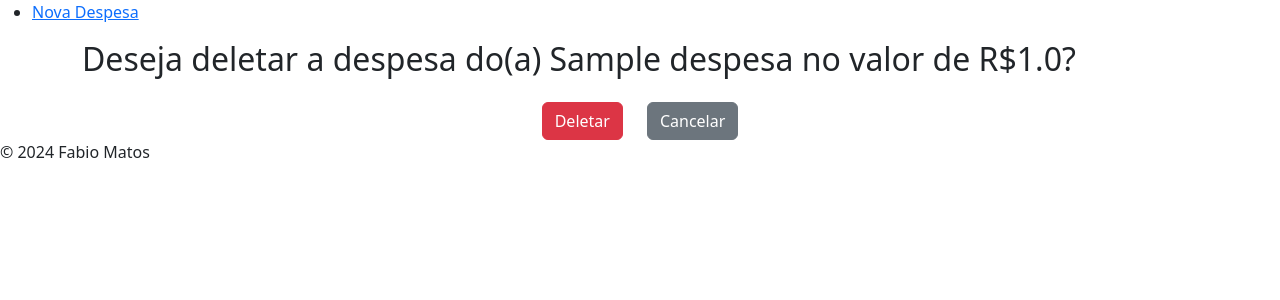
After one commit to FabioMTeixeira/Despesas, a Django app: page /despesa/1/deletar/ in a window 1280 px wide. The commit adds this page. Shown: the top 300 px of the page. Run offline with Django 5.2, Linux system fonts and the light colour scheme; tables that the repository leaves empty hold one stand-in row (values such as "Sample post").

Commit message:
Adicionado nova CBV para deletar uma despesa

```diff
--- a/app/urls.py
+++ b/app/urls.py
@@ -16,11 +16,13 @@ Including another URLconf
 """
 from django.contrib import admin
 from django.urls import path
-from despesas.views import HomeListView, NovaDespesaView, DetalheDespesa
+from despesas.views import HomeListView, NovaDespesaView, DetalheDespesa, DeletarDespesaView
 
 urlpatterns = [
     path('admin/', admin.site.urls),
     path('', HomeListView.as_view(), name='home'),
     path('nova_despesa/', NovaDespesaView.as_view(), name='nova_despesa'),
     path('despesa/<int:pk>', DetalheDespesa.as_view(), name='detalhe_despesa'),
+    path('despesa/<int:pk>/deletar/',
+         DeletarDespesaView.as_view(), name='deletar_despesa'),
 ]
--- /dev/null
+++ b/despesas/templates/deletar_despesa.html
@@ -0,0 +1,15 @@
+{% extends 'base.html' %}
+
+{% block content %}
+  <div class="container">
+    <h2>Deseja deletar a despesa do(a) {{ object.name }} no valor de R${{ object.value }}?</h2>
+
+    <form method="post" class="d-flex justify-content-center align-items-center mt-4">
+      {% csrf_token %}
+      <div class="d-flex gap-4">
+        <button type="submit" class="btn btn-danger">Deletar</button>
+        <a href="{% url 'home' %}" class="btn btn-secondary">Cancelar</a>
+      </div>
+    </form>
+  </div>
+{% endblock %}
--- a/despesas/templates/home.html
+++ b/despesas/templates/home.html
@@ -35,7 +35,7 @@
                 <td class="text-center">
                   <a href="">Detalhar</a>
                   <a href="">Editar</a>
-                  <a href="">Deletar</a>
+                  <a href="{% url 'deletar_despesa' despesa.pk %}">Deletar</a>
                 </td>
               </tr>
             {% endfor %}
--- a/despesas/views.py
+++ b/despesas/views.py
@@ -1,6 +1,6 @@
 from despesas.forms import DespesaModelForm
 from .models import Despesa, Bank
-from django.views.generic import ListView, CreateView, DetailView
+from django.views.generic import ListView, CreateView, DetailView, DeleteView
 from django.urls import reverse_lazy
 
 # Create your views here.
@@ -34,3 +34,9 @@ class NovaDespesaView(CreateView):
 class DetalheDespesa(DetailView):
     model = Despesa
     template_name = 'detalhe_despesa.html'
+
+
+class DeletarDespesaView(DeleteView):
+    model = Despesa
+    template_name = 'deletar_despesa.html'
+    success_url = reverse_lazy('home')
```
